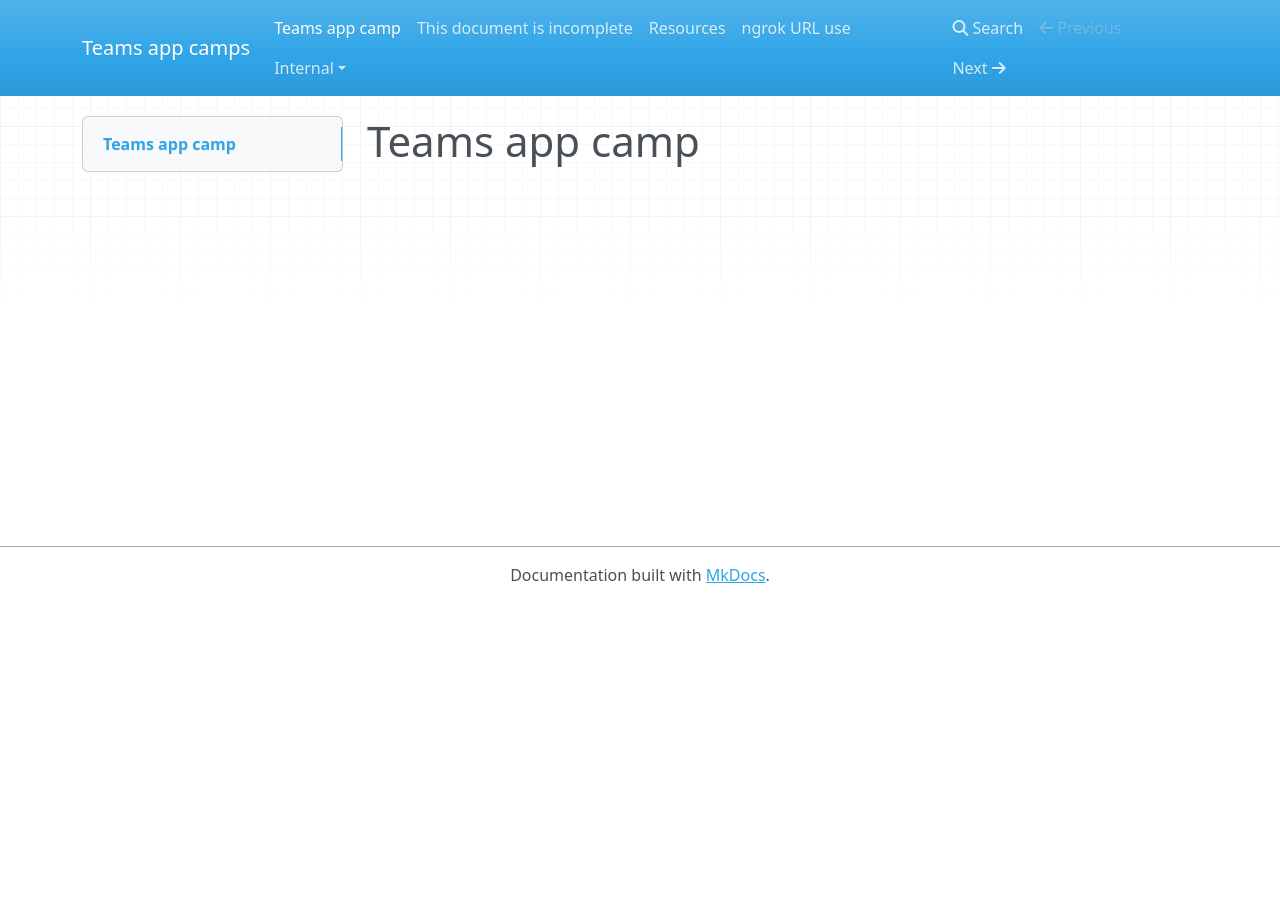
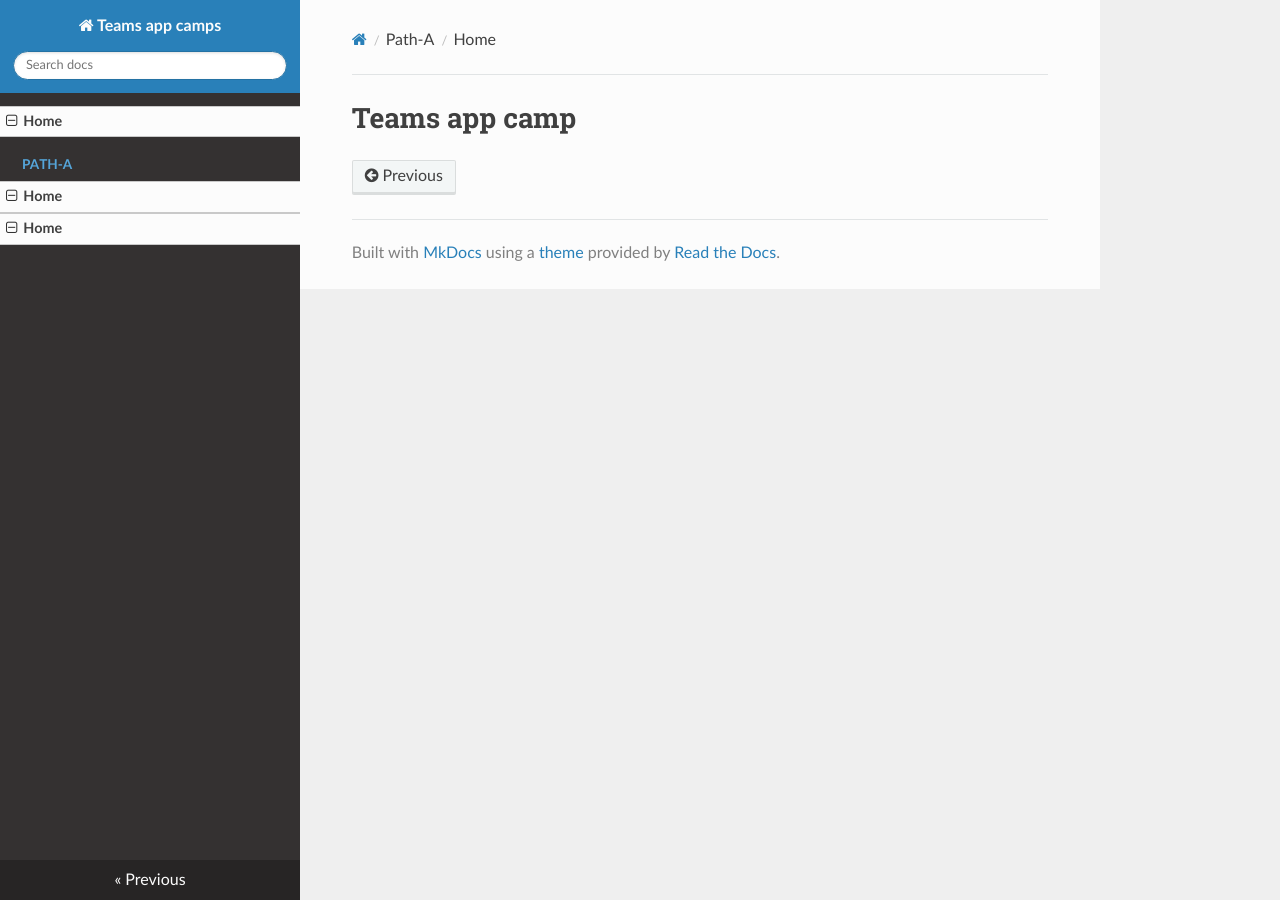
Before and after one commit to microsoft/app-camp, an MkDocs documentation site: the page built from docs/index.md, in a window 1280 px wide. Built offline with MkDocs 1.6.1, drawn with Linux system fonts in a browser that asks for light colours; nearby versions of some CDN libraries; part of the change alters nothing that is shown.

Commit message:
Updated mkdocs for test

```diff
--- a/mkdocs.yml
+++ b/mkdocs.yml
@@ -1,2 +1,8 @@
 site_name: Teams app camps
 site_url: https://microsoft.github.io/app-camp
+nav:
+- Home: 'index.md'
+- Path-A:
+  - LabO1: 'index.md'
+  - Lab02: 'index.md'
+theme: readthedocs
```
